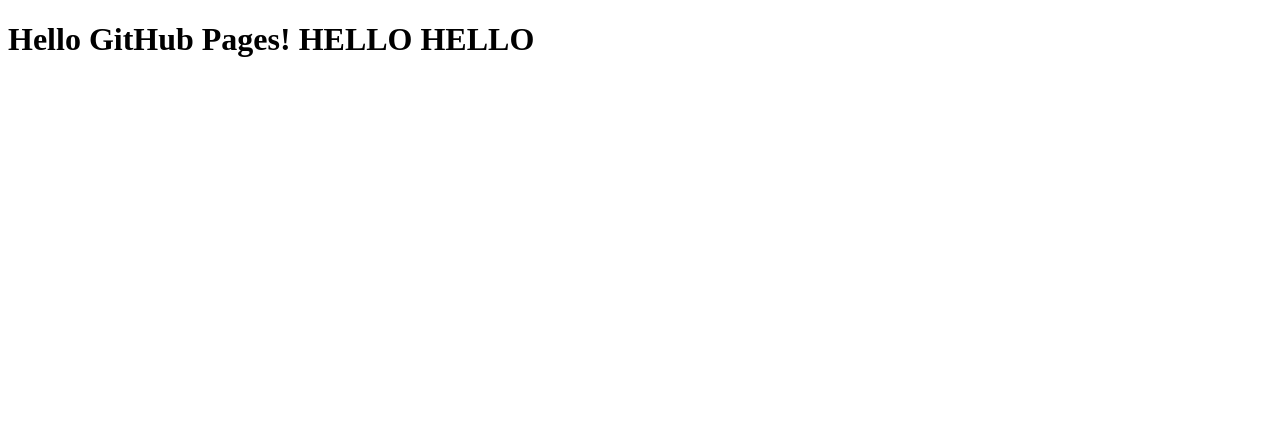
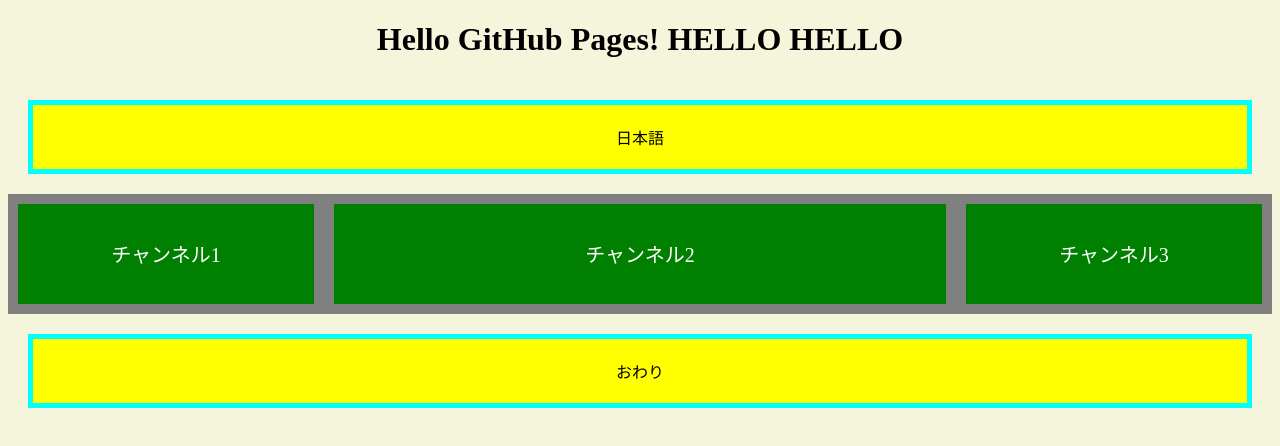
Before and after one commit to Gain717/my-website, a plain HTML site: page index.html in a window 1280 px wide. Drawn offline with Linux system fonts and the light colour scheme.

Commit message:
Add style.css and update index.html

```diff
--- a/index.html
+++ b/index.html
@@ -2,10 +2,18 @@
 <html lang="ja">
     <head>
         <meta charset="UTF-8">
-    <meta name="viewport" content="width=device-width, initial-scale=1.0">
         <title>My Website</title>
+        <link rel="stylesheet" href="style.css">
     </head>
+
     <body>
         <h1>Hello GitHub Pages! HELLO HELLO</h1>
+        <div class="container">
+            <header>日本語</header>
+            <div class="c1">チャンネル1</div>
+            <div class="c2">チャンネル2</div>
+            <div class="c3">チャンネル3</div>
+            <footer>おわり</footer>
+        </div>
     </body>
 </html>
--- /dev/null
+++ b/style.css
@@ -0,0 +1,34 @@
+body{
+    background-color: beige;
+}
+
+h1{
+    text-align: center;
+}
+
+.container{
+    display:grid;
+    grid-template-columns: 25% 50% 25%;
+}
+
+header,
+footer{
+    background-color: yellow;
+    grid-column: 1 / span 3;
+    margin: 20px;
+    border: 5px solid aqua;
+    padding: 20px;
+    text-align: center;
+}
+
+.c1,
+.c2,
+.c3{
+    display: grid;
+    color:white;
+    background-color: green;
+    border: 10px solid gray;
+    height: 100px;
+    font-size: 20px;
+    place-items: center;
+}
```
Lines whose indentation alone changed are shown as unchanged.
